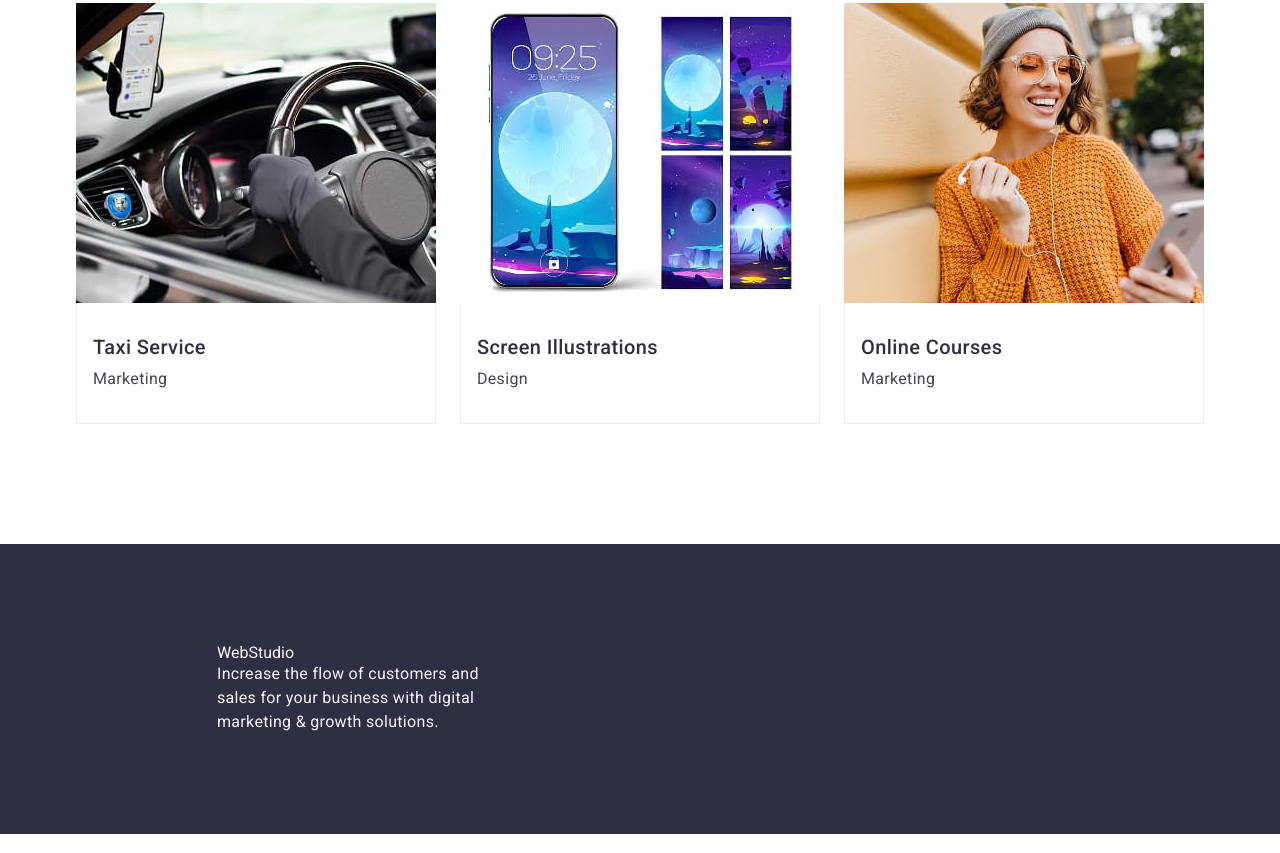
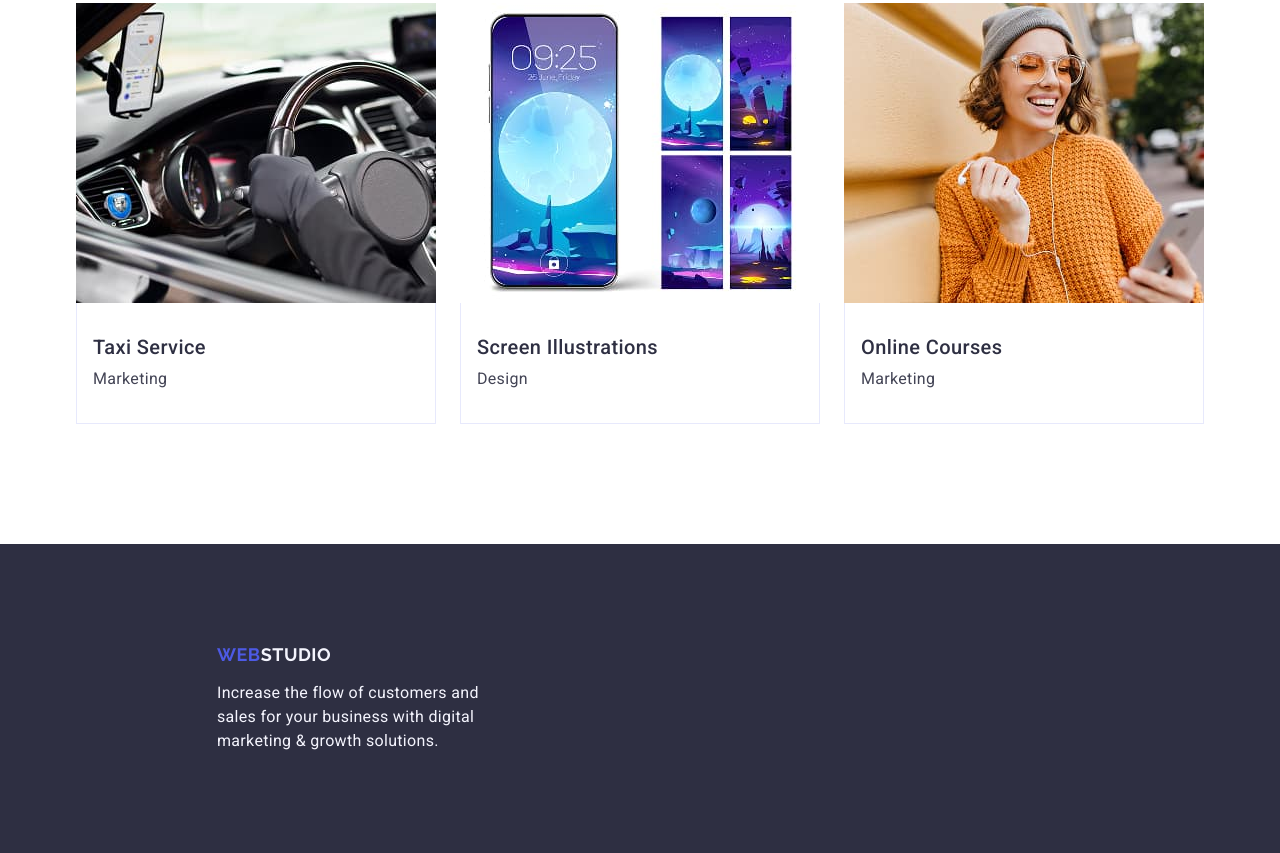
Before and after one commit to VladShev74/goit-markup-hw-03, a plain HTML site: page index.html in a window 1280 px wide. Shown: the part 2447-3300 px from the top of the page. Drawn offline with nearby package versions, Linux system fonts and the light colour scheme.

Commit message:
Refactor footer link styles: Change selector to target footer-wrapper for improved styling

```diff
--- a/css/styles.css
+++ b/css/styles.css
@@ -336,8 +336,11 @@ img {
     padding-left: 156px;
 }
 
-.logo-footer a {
+.footer-wrapper a {
     display: inline-block;
+}
+
+.logo-footer {
     font-family: "Raleway", sans-serif;
     font-size: 18px;
     font-weight: 700;
```
